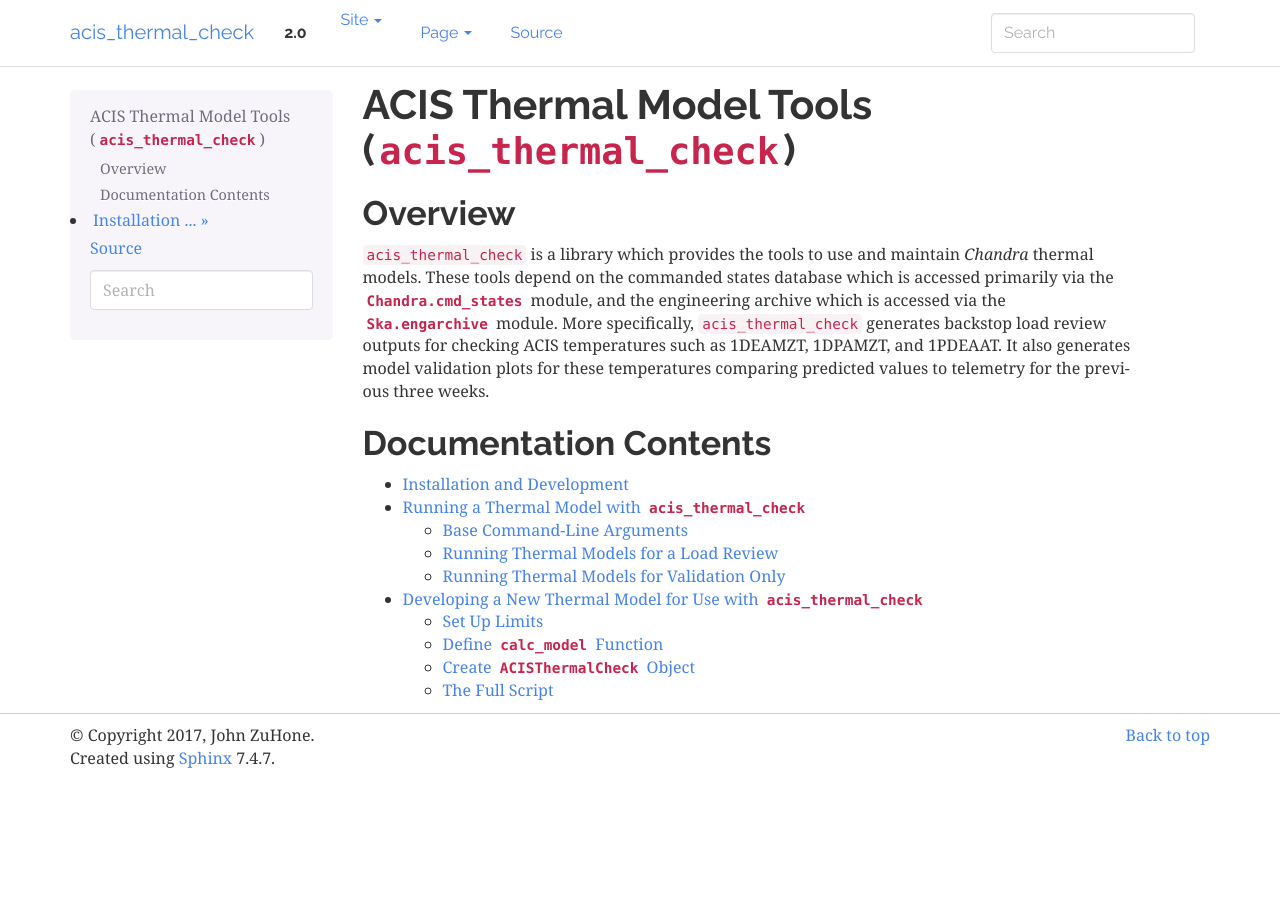
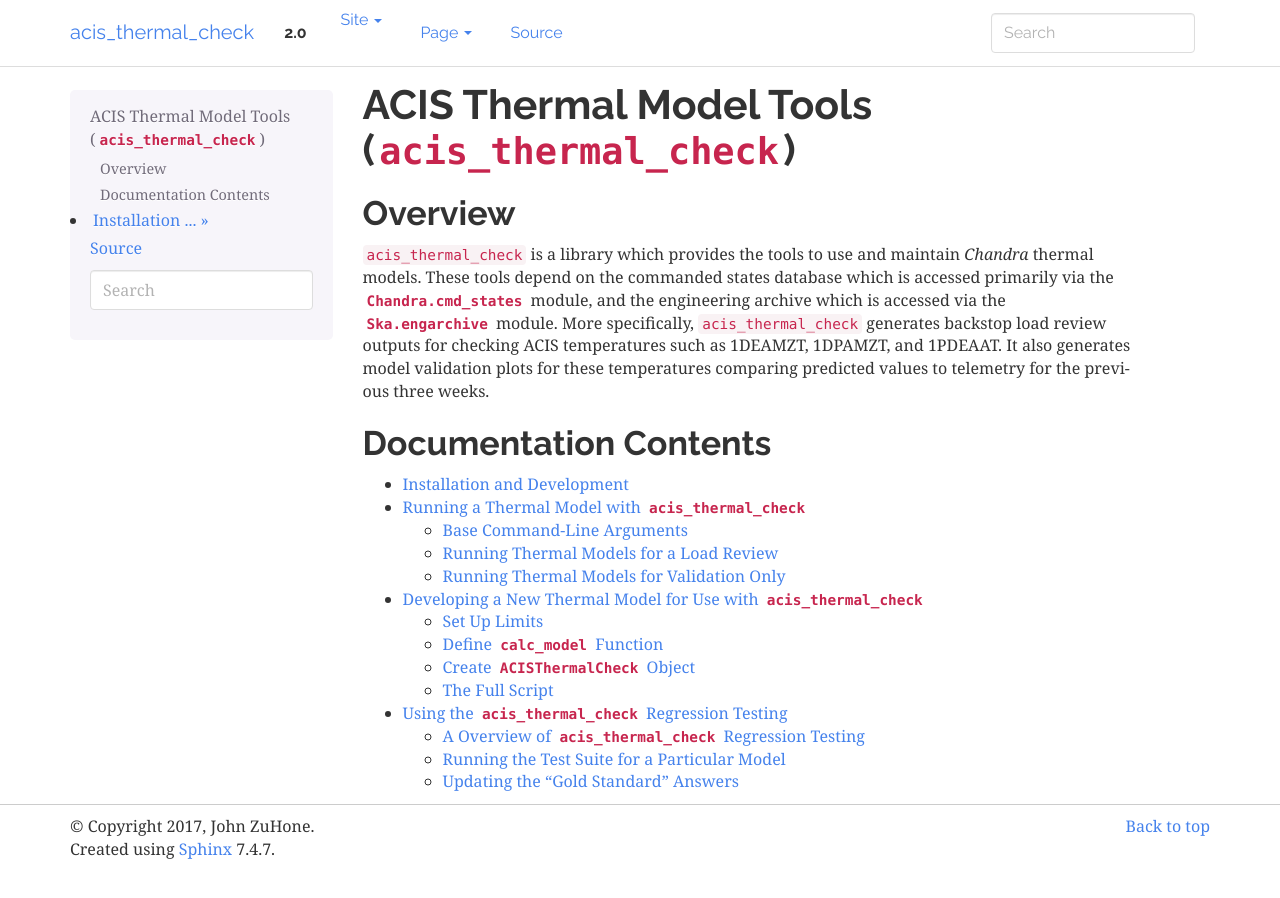
Before and after one commit to sot/acis_thermal_check, a Sphinx documentation site: the page built from doc/source/index.rst, in a window 1280 px wide. Built offline with Sphinx 7.4.7, drawn with Linux system fonts in a browser that asks for light colours; some of the changed lines change nothing that is shown.

Commit message:
Some more documentation

```diff
--- a/doc/source/index.rst
+++ b/doc/source/index.rst
@@ -33,3 +33,4 @@ Documentation Contents
    install
    running_models
    developing_models
+   test_suite
--- /dev/null
+++ b/doc/source/test_suite.rst
@@ -0,0 +1,26 @@
+.. _test-suite:
+
+Using the ``acis_thermal_check`` Regression Testing
+---------------------------------------------------
+
+``acis_thermal_check`` includes a regression test fremework which
+
+A Overview of ``acis_thermal_check`` Regression Testing
++++++++++++++++++++++++++++++++++++++++++++++++++++++++
+
+Running the Test Suite for a Particular Model
++++++++++++++++++++++++++++++++++++++++++++++
+
+Updating the "Gold Standard" Answers
+++++++++++++++++++++++++++++++++++++
+
+If the regression tests failed to pass for one or more models,
+but you understand the failures and they are due to changes you
+made which need to become part of the software (such as a bugfix
+or a feature enhancement), then the "gold standard" answers need
+to be updated. In theory, updating these could be as simple as
+generating new answers and copying them into the appropriate
+directory, but to be safe there is a script, ``update_atc_answers``,
+which handles this for you in a transparent way with prompts and
+outputs to screen so that you are sure you are doing the right thing
+and that you see what is actually being done.
```
